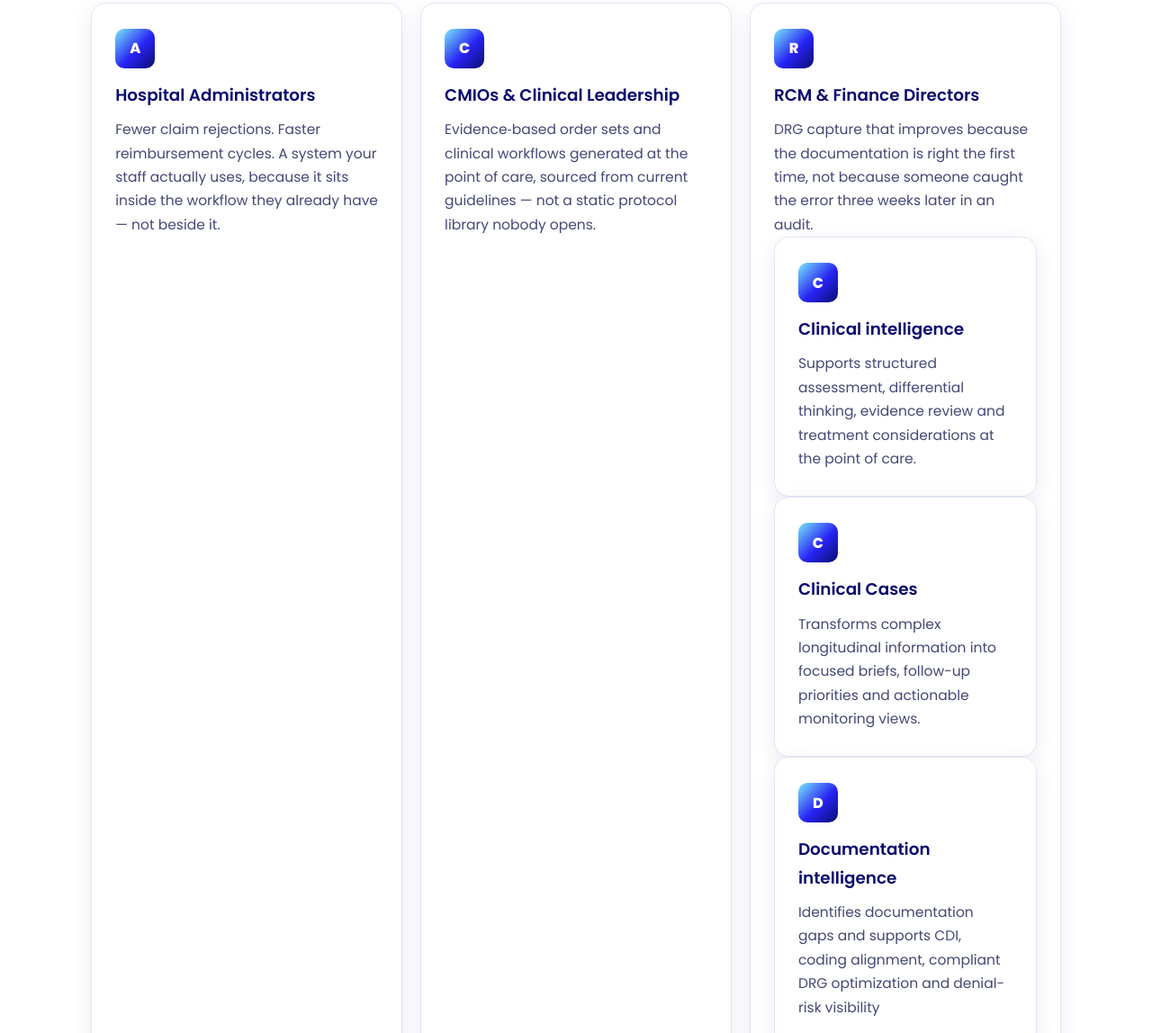
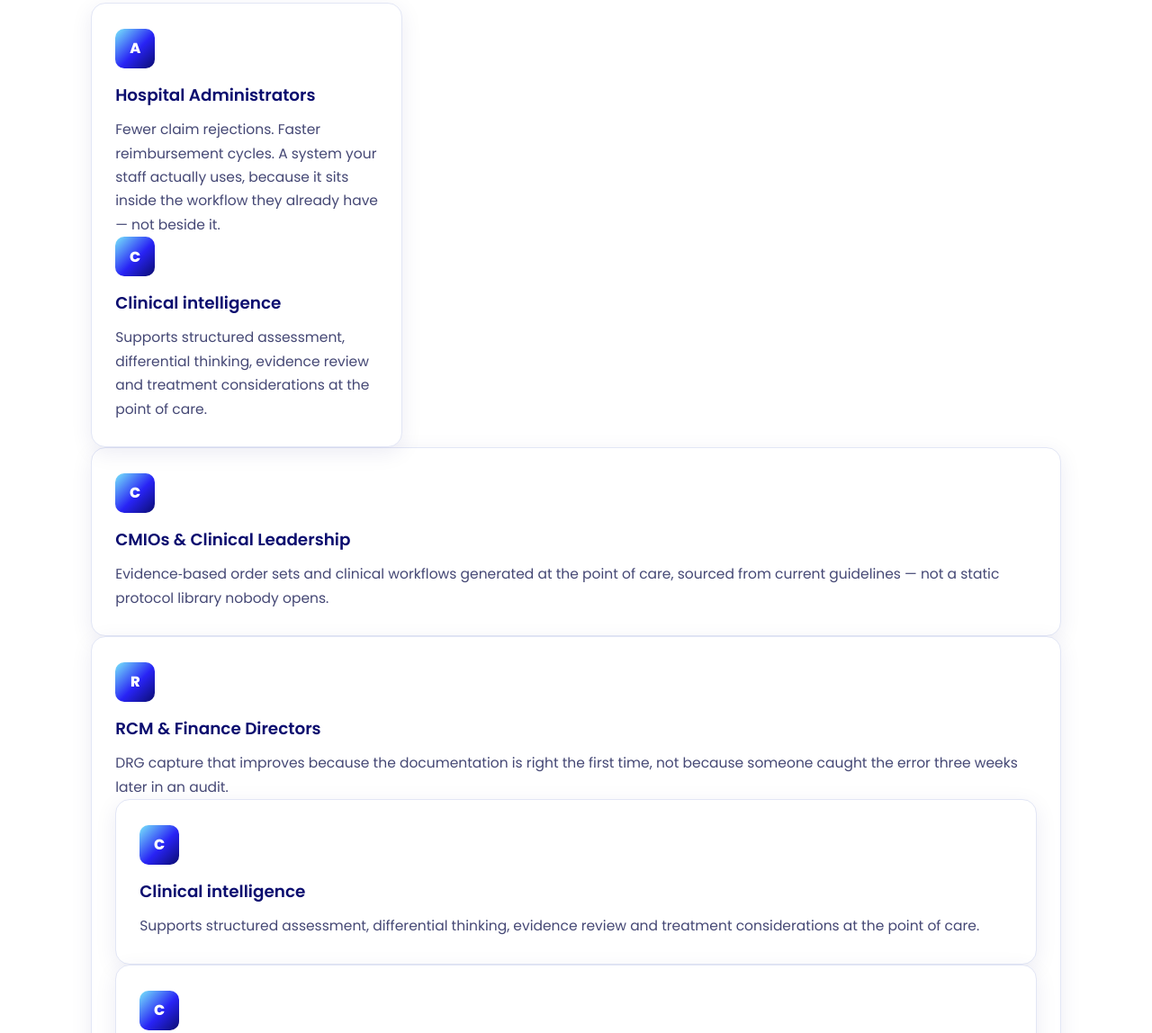
Before and after one commit to Charbel-Antoun-05/digital-tech-solutions, a plain HTML site: page index.html in a window 1280 px wide. Shown: the part 1403-2551 px from the top of the page at 90% size. Drawn offline with Linux system fonts and the light colour scheme.

Commit message:
Add clinical intelligence section to index.html

```diff
--- a/index.html
+++ b/index.html
@@ -68,6 +68,10 @@
         <div class="card-icon">A</div>
         <h3>Hospital Administrators</h3>
         <p>Fewer claim rejections. Faster reimbursement cycles. A system your staff actually uses, because it sits inside the workflow they already have — not beside it.</p>
+        <div class="card-icon">C</div>
+        <h3>Clinical intelligence</h3>
+        <p>Supports structured assessment, differential thinking, evidence review and treatment considerations at the point of care.</p>
+       </div>
       </div>
       <div class="card">
         <div class="card-icon">C</div>
```
